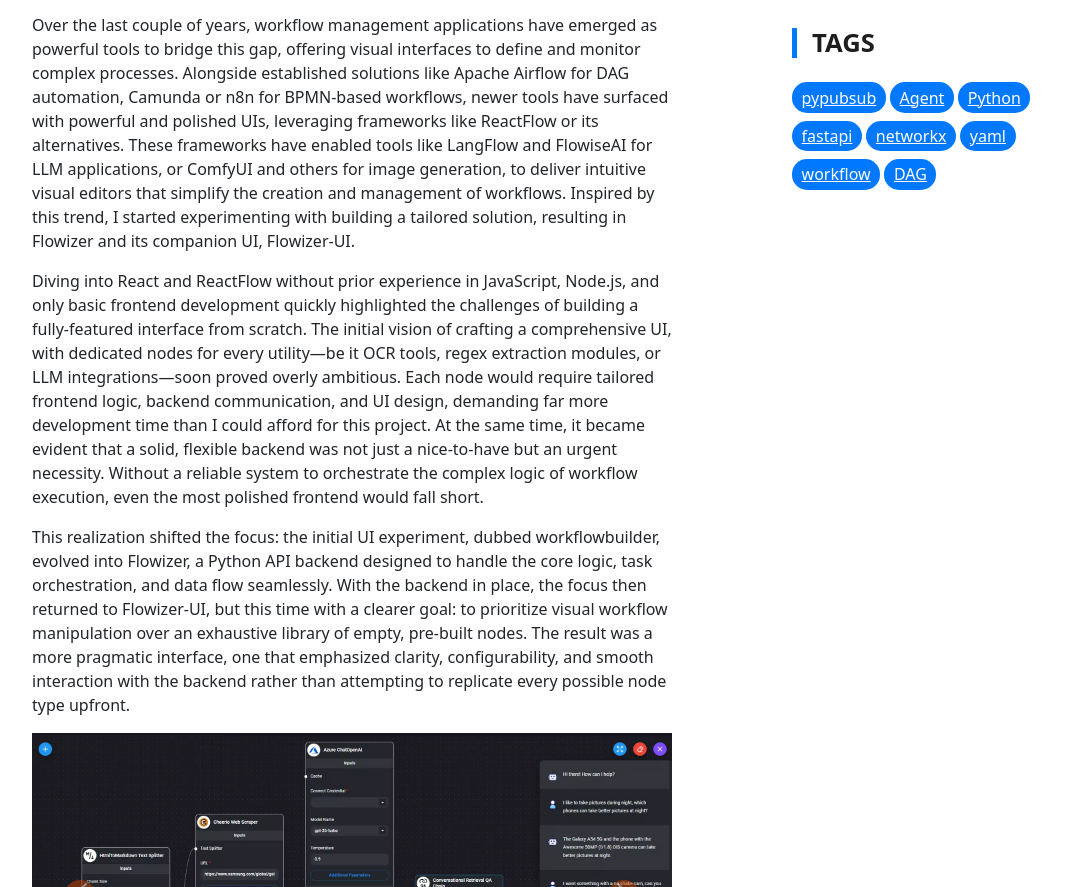
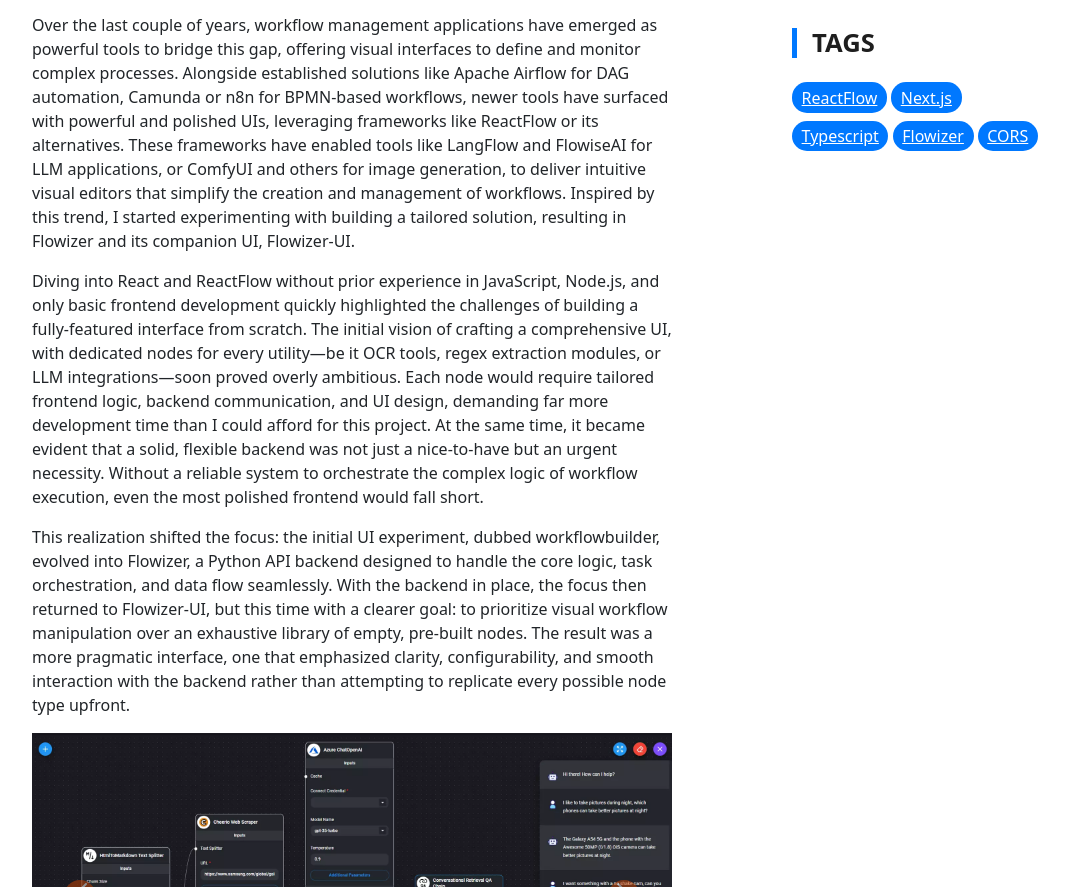
Before and after one commit to sdelahaies/sdelahaies.github.io, a plain HTML site: page flowizer-ui.html in a window 1280 px wide. Shown: the part 1051-1938 px from the top of the page, without its empty margins (98-1167 px from the left). Drawn offline with nearby package versions, Linux system fonts and the light colour scheme.

Commit message:
update tags flowizer-ui

```diff
--- a/flowizer-ui.html
+++ b/flowizer-ui.html
@@ -447,28 +447,19 @@
               <div class="sidebar-content">
                 <ul>
                   <li>
-                    <a href="#">pypubsub</a>
+                    <a href="#">ReactFlow</a>
                   </li>
                   <li>
-                    <a href="#">Agent</a>
+                    <a href="#">Next.js</a>
                   </li>
                   <li>
-                    <a href="#">Python</a>
+                    <a href="#">Typescript</a>
                   </li>
                   <li>
-                    <a href="#">fastapi</a>
+                    <a href="#">Flowizer</a>
                   </li>
                   <li>
-                    <a href="#">networkx</a>
-                  </li>
-                  <li>
-                    <a href="#">yaml</a>
-                  </li>
-                  <li>
-                    <a href="#">workflow</a>
-                  </li>
-                  <li>
-                    <a href="#">DAG</a>
+                    <a href="#">CORS</a>
                   </li>
                 </ul>
               </div>
```
